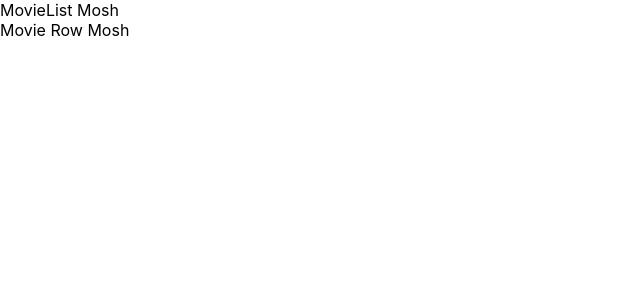
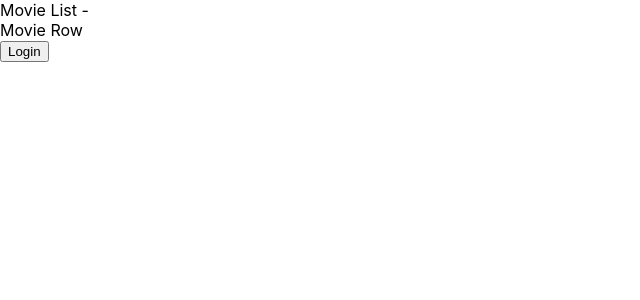
Before and after one commit to Arafat-alim/react-advanced, a React (Create React App) app: page / in a window 1280 px wide. Shown: the top 300 px of the page, without its empty margins (0-640 px from the left). Built offline with nearby package versions, Linux system fonts and the light colour scheme.

Commit message:
update context api is done.

```diff
--- a/src/App.js
+++ b/src/App.js
@@ -1,17 +1,29 @@
 import React, { Component } from "react";
+import Login from "./UpdateContext/Login";
 import MovieListOne from "./UpdateContext/MovieListOne";
 import UserContext from "./UpdateContext/userContextOne";
 
 export default class App extends Component {
+  //updating the state
+  handleInput = (username) => {
+    const user = { name: "Arafat" };
+    this.setState({ currentUser: user });
+  };
+
   state = {
-    currentUser: { name: "Mosh" },
+    currentUser: null,
   };
   render() {
     return (
-      <UserContext.Provider value={this.state.currentUser}>
+      <UserContext.Provider
+        value={{
+          currentUser: this.state.currentUser,
+          isloggedIn: this.handleInput,
+        }}
+      >
         <div>
           <MovieListOne />
-
+          <Login />
         </div>
       </UserContext.Provider>
     );
--- a/src/UpdateContext/Login.jsx
+++ b/src/UpdateContext/Login.jsx
@@ -0,0 +1,12 @@
+import React, { useContext } from "react";
+import UserContext from "./userContextOne";
+
+export default function Login() {
+  const userContext = useContext(UserContext);
+  console.log(userContext);
+  return (
+    <div>
+      <button onClick={() => userContext.isloggedIn("username")}>Login</button>
+    </div>
+  );
+}
--- a/src/UpdateContext/MovieListOne.jsx
+++ b/src/UpdateContext/MovieListOne.jsx
@@ -9,7 +9,9 @@ export default class MovieListOne extends Component {
       <UserContext.Consumer>
         {(userContext) => (
           <div>
-            MovieList {userContext.name} <MovieRowOne />
+            Movie List -
+            {userContext.currentUser ? userContext.currentUser.name : ""}
+            <MovieRowOne />
           </div>
         )}
       </UserContext.Consumer>
--- a/src/UpdateContext/MovieRowOne.jsx
+++ b/src/UpdateContext/MovieRowOne.jsx
@@ -2,8 +2,12 @@ import React, { useContext } from "react";
 import UserContext from "./userContextOne";
 
 export default function MovieRowOne() {
-  const currentUser = useContext(UserContext);
+  const userContext = useContext(UserContext);
 
-  console.log(currentUser);
-  return <div>Movie Row {currentUser.name}</div>;
+  console.log(userContext);
+  return (
+    <div>
+      Movie Row {userContext.currentUser ? userContext.currentUser.name : ""}
+    </div>
+  );
 }
```
